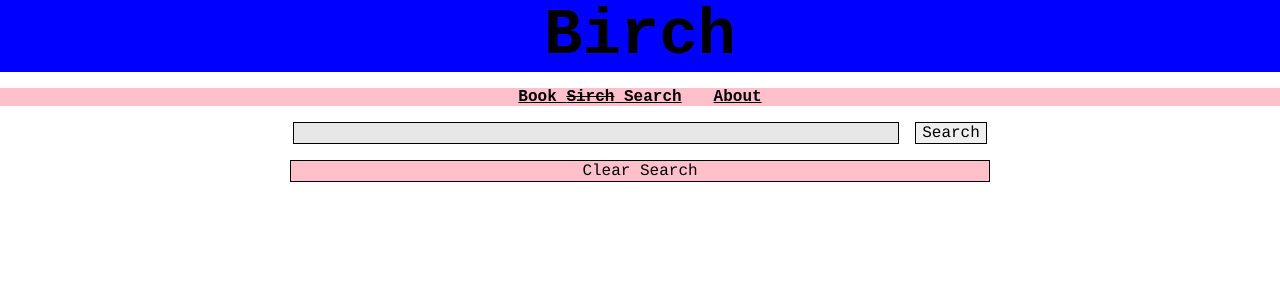
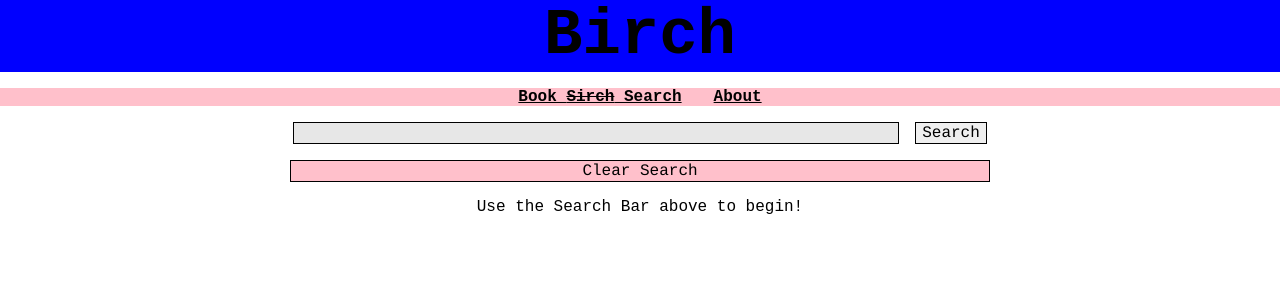
Before and after one commit to breadoliveoilsalt/birch-book-search, a React (Create React App) app: page / in a window 1280 px wide. Shown: the top 300 px of the page. Built offline with nearby package versions, Linux system fonts and the light colour scheme.

Commit message:
Seach results now being displayed. Beefed up logic... ...in BookRecord component.

```diff
--- a/src/birch_modules/fetchRequestBasicSearch.js
+++ b/src/birch_modules/fetchRequestBasicSearch.js
@@ -1,7 +1,7 @@
 import fetch from 'isomorphic-fetch'
 import { endBookAPIRequest, loadError } from './actionCreatorsAppStatus'
 import { loadSearchTerms, increaseSearchStartingID, loadSearchResults, resetSearch, loadResultNumber } from './actionCreatorsUpdateSearchResults'
-import { BookRecord } from './bookRecordClass'
+import { BookRecord } from './bookRecordModel'
 
 
 export function getBookRecords(searchTerms, searchStartingID, resultsPerSearch) {
--- a/src/components_container/SearchLayoutAndLogic.js
+++ b/src/components_container/SearchLayoutAndLogic.js
@@ -27,6 +27,7 @@ class SearchLayoutAndLogic extends Component {
     let searchTerms = document.getElementById("search-input").value
     let escapedSearchTerms = this.escapeSearchTerms(searchTerms)
     if (escapedSearchTerms === "") {
+      this.props.endBookAPIRequest()
       this.props.loadError("Invalid search terms. Please try again.")
       return
     }
--- a/src/components_presentational/BookRecord.js
+++ b/src/components_presentational/BookRecord.js
@@ -5,11 +5,24 @@ import SmallDivider from './SmallDivider'
 //       { bookInfo.imageURL ? <img src={bookInfo.imageURL} /> : null }
 const BookRecord = ({ bookInfo }) => {
 
+
+
   return (
+
     <div>
 
+      { bookInfo.imageURL ? <img class="book-thumbnail" src={bookInfo.imageURL} /> : <p> <span className="bold-text">(No image Available)</span></p> }
+
+      <p> <span className="bold-text">Title: </span> { bookInfo.title ? bookInfo.title : "Not Available"} </p>
+
+      <p> <span className="bold-text">Author(s): </span> { bookInfo.authors ? bookInfo.authors : "Not Available"} </p>
+
+      <p> <span className="bold-text">Publisher: </span> { bookInfo.publisher ? bookInfo.publisher : "Not Available"} </p>
+
+      { bookInfo.additionalInfoURL ? <p><a className="bold-text" href={bookInfo.additionalInfoURL} target="_blank">Click here for more info!</a></p> : null }
 
       <SmallDivider />
+
     </div>
   )
 
--- a/src/components_presentational/SearchResultsFooter.js
+++ b/src/components_presentational/SearchResultsFooter.js
@@ -4,24 +4,28 @@ const SearchResultsFooter = (props) => {
 
   if (props.makingBookAPIRequest) {
     return (
-      <div>
+      <div className="search-results-footer">
         Loading...!
       </div>
     )
   } else if (props.resultsDisplayed < props.resultNumber) {
     return (
-      <div>
+      <div className="search-results-footer">
         Load more button
       </div>
     )
   } else if (props.resultsNumber > 0 && props.resultsDisplayed === props.resultNumber) {
     return (
-      <div>
+      <div className="search-results-footer">
         End of results.
       </div>
     )
   } else {
-    return null
+    return (
+      <div className="search-results-footer">
+        Use the Search Bar above to begin!
+      </div>
+    )
   }
 }
 
--- a/src/components_presentational/SearchResultsList.js
+++ b/src/components_presentational/SearchResultsList.js
@@ -16,7 +16,7 @@ const SearchResultsList = (props) => {
   })
 
   return (
-    <div>
+    <div className="search-results-container">
 
       <SearchResultsHeader
         resultNumber={props.resultNumber}
--- a/src/index.css
+++ b/src/index.css
@@ -14,6 +14,8 @@ code {
   font-family: source-code-pro, Menlo, Monaco, Consolas, "Courier New",
     monospace;
 }
+
+/* probably need a div {} that is 0em auto */
 
 .app-container {
   /* display: -webkit-flex;
@@ -127,6 +129,7 @@ input[type="submit"] {
   width: 75%;
   max-width: 700px;
   margin: 0em auto;
+  margin-top: 1em;
   /* margin-bottom: 1em; */
   padding: 0.25em;
 
@@ -140,6 +143,22 @@ input[type="submit"] {
 
 .small-divider {
   border: 1px solid #e7e7e7;
-  width: 60%;
+  width: 100%;
   margin: 1em auto;
 }
+
+.search-results-container {
+  margin: 0 auto;
+  width: 80%;
+}
+
+.book-thumbnail {
+
+}
+
+.bold-text {
+  font-weight: bold;
+}
+.search-results-footer {
+  margin-top: 1em;
+}
```
Also changed, not shown: src/birch_modules/bookRecordModel.js (renamed from src/birch_modules/bookRecordClass.js).
